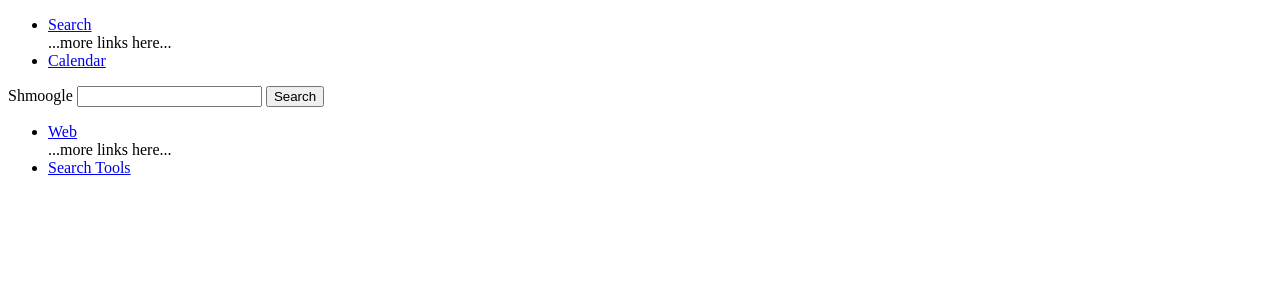
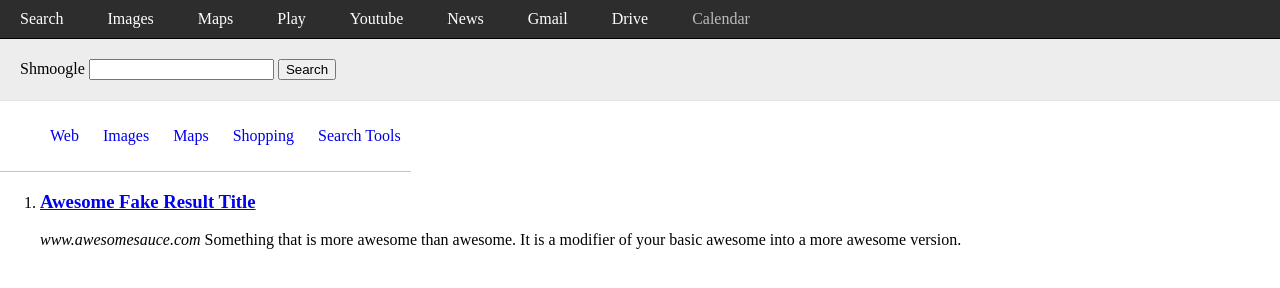
Before and after one commit to getschomp/schmoogle, a plain HTML site: page index.html in a window 1280 px wide. Drawn offline with Linux system fonts and the light colour scheme.

Commit message:
added some content to html and changed css styleing at filters and search bar

```diff
--- /dev/null
+++ b/app.css
@@ -0,0 +1,80 @@
+.nav {
+  padding: 0;
+  margin: 0;
+}
+
+.nav li {
+  display:inline-block;
+  list-style: none;
+}
+
+.navigation-container{
+  border-bottom:1px solid #000000;
+  background: #2d2d2d;
+}
+
+body{
+  margin:0;
+  font-family:"arial" "sans-serif";
+  font-size:14 px;
+}
+
+.nav > li > a {
+  padding: 10px 20px;
+  display: block;
+  color: #bbbbbb;
+  text-decoration: none;
+}
+
+.nav > li > .active,
+.nav > li > a:hover {
+  color: #ffffff;
+}
+
+.search-container{
+  background:#ededed;
+  border-bottom:1px solid #e5e5e5;
+  padding: 20px 20px;
+}
+
+.filters-container{
+  display:inline-block;
+  background:#ededet#ffffff;
+  border-bottom:1px solid #c5c5c5;
+}
+
+.filters li {
+  display:inline-block;
+  list-style: none;
+}
+
+.filters > li > a {
+  padding: 10px 10px;
+  display: block;
+  color: #grey;
+  text-decoration: none;
+}
+
+.filter > li > a:hover {
+  color: #e13030;
+  border-bottom:6px solid #e13030;
+}
+
+main-container{
+  width:512px
+  margin-left: 135;
+}
+
+.search-results-list{
+  padding-left: 0;
+  list-style: none;
+}
+.search-results-title{
+  margin: 0;
+}
+
+search-result-source {
+  display:block;
+  font-style:normal;
+  color: #009933;
+}
--- a/index.html
+++ b/index.html
@@ -3,34 +3,85 @@
 <head>
   <meta charset="utf-8">
   <title>Shmoogle</title>
+  <link href="app.css" media="screen" rel="stylesheet"/>
 </head>
 <body>
 
-<ul>
+<div class="navigation-container">
+<ul class=nav>
   <li>
-    <a href="#">Search</a>
+    <a href="#" class=active>Search</a>
   </li>
-  ...more links here...
+  <li>
+    <a href="#" class=active>Images</a>
+  </li>
+  <li>
+    <a href="#" class=active>Maps</a>
+  </li>
+  <li>
+    <a href="#" class=active>Play</a>
+  </li>
+  <li>
+    <a href="#" class=active>Youtube</a>
+  </li>
+  <li>
+    <a href="#" class=active>News</a>
+  </li>
+  <li>
+    <a href="#" class=active>Gmail</a>
+  </li>
+  <li>
+    <a href="#" class=active>Drive</a>
+  </li>
   <li>
     <a href="#">Calendar</a>
   </li>
 </ul>
+</div>
 
+<div class="search-container">
 <form>
   <label>Shmoogle</label>
   <input type="search" name="search">
   <input type="submit" value="Search">
 </form>
+</div>
 
-<ul>
+<div class="filters-container">
+<ul class="filters">
   <li>
     <a href="#">Web</a>
   </li>
-  ...more links here...
+  <li>
+    <a href="#">Images</a>
+  </li>
+  <li>
+    <a href="#">Maps</a>
+  </li>
+  <li>
+    <a href="#">Shopping</a>
+  </li>
   <li>
     <a href="#">Search Tools</a>
   </li>
 </ul>
+</div>
+
+<div class="main-container">
+  <ol class="search-result-list">
+    <li>
+      <div class="search-result">
+        <h3 class= "search-result-title">
+          <a href="#">Awesome Fake Result Title</a>
+        </h3>
+        <cite class = search-result-source>www.awesomesauce.com</cite>
+        <span>Something that is more awesome than awesome. It is a modifier of your basic awesome into a more awesome version.</span>
+      </div>
+    </li>
+  </ol>
+</div>
+
+
 
 </body>
 </html>
```
